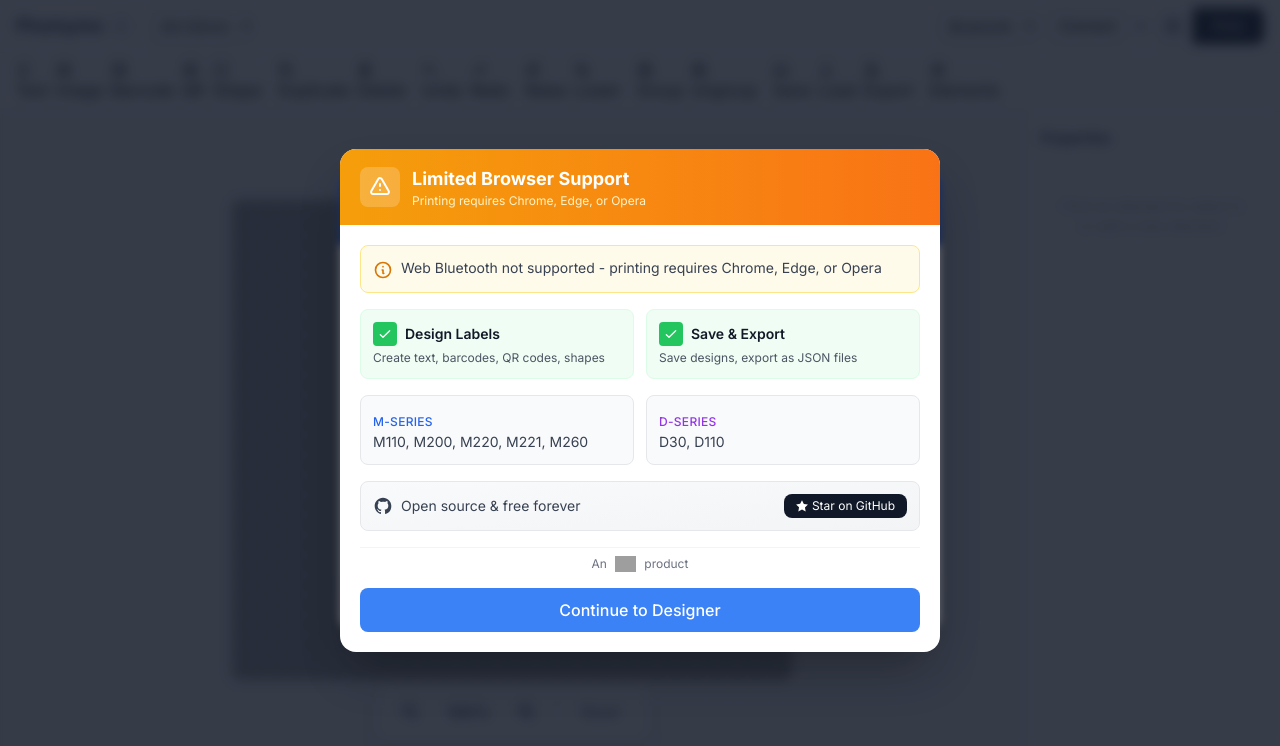
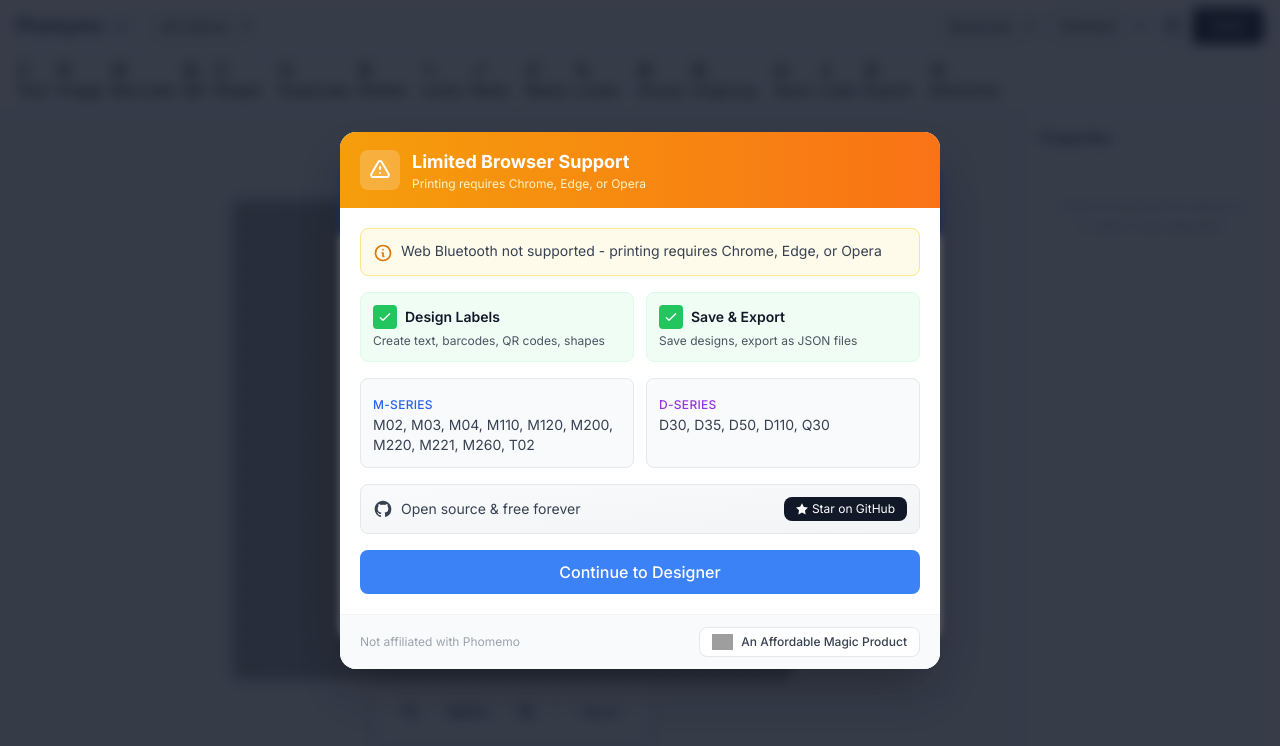
Before and after one commit to transcriptionstream/phomymo, a website: page src/web/index.html in a window 1280 px wide. Drawn offline with nearby package versions, Linux system fonts and the light colour scheme; grey boxes are pictures that could not be loaded.

Commit message:
Update docs with expanded printer support and features
- Add M02, M03, M04, M120, T02, D35, D50, Q30 to supported printers
- Document printer info panel feature (battery, paper, firmware, serial)
- Add auto-detection and device memory features to README
- Add printer width tables for M-series and D-series
- Update info dialog with full printer model list
- Update Limited Browser Support modal with full printer list
- Add consistent Affordable Magic footer to Limited Browser Support modal
- Update SEO meta tags with additional models
- Add yaddran/thermal-print to acknowledgments

```diff
--- a/src/web/app.js
+++ b/src/web/app.js
@@ -3012,11 +3012,11 @@ function checkCompatibility() {
           <div class="grid grid-cols-2 gap-3">
             <div class="bg-gray-50 rounded-lg p-3 border border-gray-200">
               <span class="text-xs font-medium text-blue-600 uppercase tracking-wide">M-Series</span>
-              <p class="text-sm text-gray-700">M110, M200, M220, M221, M260</p>
+              <p class="text-sm text-gray-700">M02, M03, M04, M110, M120, M200, M220, M221, M260, T02</p>
             </div>
             <div class="bg-gray-50 rounded-lg p-3 border border-gray-200">
               <span class="text-xs font-medium text-purple-600 uppercase tracking-wide">D-Series</span>
-              <p class="text-sm text-gray-700">D30, D110</p>
+              <p class="text-sm text-gray-700">D30, D35, D50, D110, Q30</p>
             </div>
           </div>
 
@@ -3032,19 +3032,19 @@ function checkCompatibility() {
             </a>
           </div>
 
-          <!-- Affordable Magic -->
-          <div class="flex items-center justify-center gap-2 pt-2 border-t border-gray-100">
-            <span class="text-xs text-gray-500">An</span>
-            <a href="https://affordablemagic.net" target="_blank" rel="noopener" class="flex items-center gap-1 hover:opacity-80 transition-opacity">
-              <img src="https://affordablemagic.net/affordablemagic-400w.png" alt="Affordable Magic" class="h-4">
-            </a>
-            <span class="text-xs text-gray-500">product</span>
-          </div>
-
           <!-- Action Button -->
           <button id="dismiss-warning-btn" class="w-full px-6 py-2.5 bg-blue-500 text-white rounded-lg hover:bg-blue-600 transition-colors font-medium">
             Continue to Designer
           </button>
+        </div>
+
+        <!-- Footer -->
+        <div class="bg-gray-50 px-5 py-3 border-t border-gray-100 flex items-center justify-between">
+          <p class="text-xs text-gray-400">Not affiliated with Phomemo</p>
+          <a href="https://affordablemagic.net" target="_blank" rel="noopener" class="inline-flex items-center gap-2 px-3 py-1.5 bg-white border border-gray-200 rounded-lg hover:border-gray-300 hover:shadow-sm transition-all">
+            <img src="https://affordablemagic.net/affordablemagic-400w.png" alt="Affordable Magic" class="h-4">
+            <span class="text-xs font-medium text-gray-700">An Affordable Magic Product</span>
+          </a>
         </div>
       </div>
     `;
--- a/src/web/index.html
+++ b/src/web/index.html
@@ -6,8 +6,8 @@
   <title>Phomymo - Free Label Designer for Phomemo Thermal Printers</title>
 
   <!-- SEO Meta Tags -->
-  <meta name="description" content="Free browser-based label designer for Phomemo thermal printers. Create custom labels with text, barcodes, QR codes, and images. No drivers needed - connects via Bluetooth. Works with M110, M200, M220, M221, M260, D30, D110 and more.">
-  <meta name="keywords" content="Phomemo, label printer, thermal printer, label designer, barcode generator, QR code, M110, M200, M220, M260, D30, D110, bluetooth printer, label maker, free label software, Phomemo alternative, thermal label printer software">
+  <meta name="description" content="Free browser-based label designer for Phomemo thermal printers. Create custom labels with text, barcodes, QR codes, and images. No drivers needed - connects via Bluetooth. Works with M02, M03, M110, M120, M200, M220, M260, D30, D35, D50, Q30 and more.">
+  <meta name="keywords" content="Phomemo, label printer, thermal printer, label designer, barcode generator, QR code, M02, M03, M110, M120, M200, M220, M260, D30, D35, D50, Q30, T02, bluetooth printer, label maker, free label software, Phomemo alternative, thermal label printer software">
   <meta name="author" content="Phomymo">
   <meta name="robots" content="index, follow">
   <link rel="canonical" href="https://phomymo.affordablemagic.net/">
@@ -1065,13 +1065,13 @@
         <div class="grid grid-cols-2 gap-3">
           <div class="bg-gray-50 rounded-lg p-3 border border-gray-200">
             <span class="text-xs font-medium text-blue-600 uppercase tracking-wide">M-Series</span>
-            <p class="text-sm text-gray-700">M110, M200, M220, M221, M260</p>
-            <p class="text-xs text-gray-500">Up to 60mm print width</p>
+            <p class="text-sm text-gray-700">M02, M03, M04, M110, M120, M200, M220, M221, M260, T02</p>
+            <p class="text-xs text-gray-500">48-80mm print width</p>
           </div>
           <div class="bg-gray-50 rounded-lg p-3 border border-gray-200">
             <span class="text-xs font-medium text-purple-600 uppercase tracking-wide">D-Series</span>
-            <p class="text-sm text-gray-700">D30, D110</p>
-            <p class="text-xs text-gray-500">Compact 12-15mm width</p>
+            <p class="text-sm text-gray-700">D30, D35, D50, D110, Q30</p>
+            <p class="text-xs text-gray-500">Compact 12-24mm width</p>
           </div>
         </div>
 
```
Also changed, not shown: README.md.
